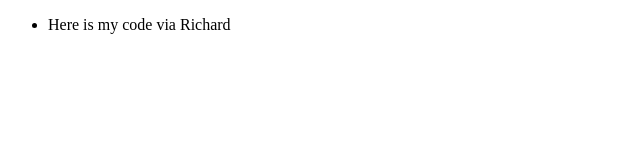
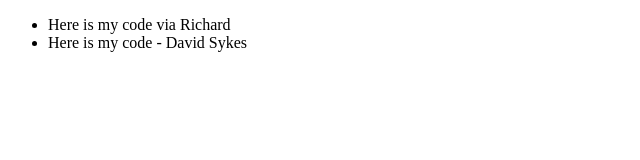
Before and after one commit to CodeBelow89/Team_Git_Practice, a plain HTML site: page index.html in a window 1280 px wide. Shown: the whole page, without its empty margins (0-640 px from the left). Drawn offline with Linux system fonts and the light colour scheme.

Commit message:
Adding changes

```diff
--- a/index.html
+++ b/index.html
@@ -8,6 +8,7 @@
   <body>
     <ul>
      <li> Here is my code via Richard</li>
+     <li>Here is my code - David Sykes</li>
     <ul>
   </body>
 </html>
```
